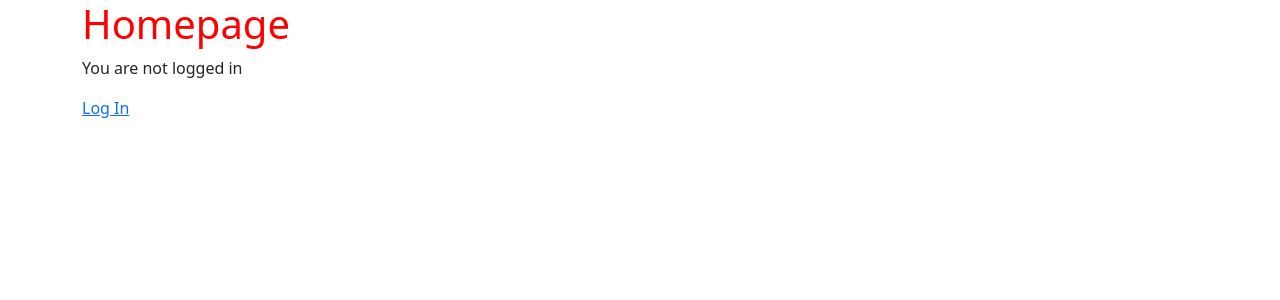
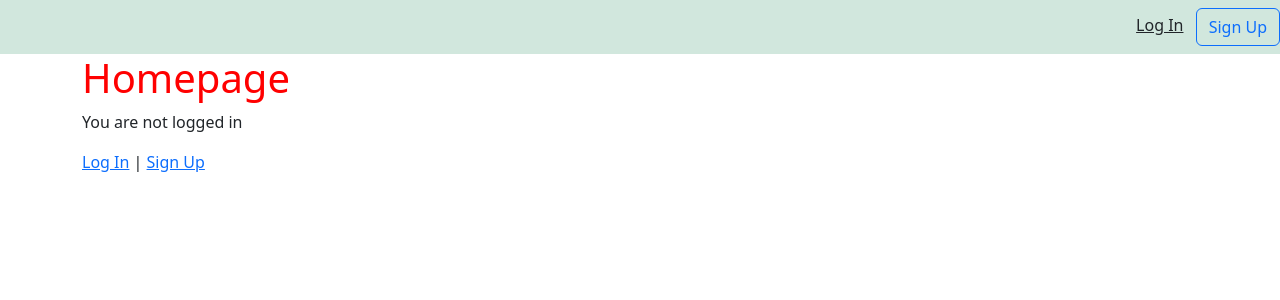
Before and after one commit to mi1acl/django-base-app, a Django app: page / in a window 1280 px wide. Shown: the top 300 px of the page. Run offline with Django 4.2, Linux system fonts and the light colour scheme; parts of the project's set-up code (start-up, migrations or seed data) failed here and were passed over.

Commit message:
modified login and signup templates location to suite allauth

```diff
--- a/config/settings.py
+++ b/config/settings.py
@@ -162,3 +162,4 @@ AUTHENTICATION_BACKENDS = (
 )
 EMAIL_BACKEND = 'django.core.mail.backends.console.EmailBackend'
 ACCOUNT_LOGOUT_REDIRECT = 'home'
+ACCOUNT_SESSION_REMEMBER = True
--- a/config/urls.py
+++ b/config/urls.py
@@ -26,5 +26,4 @@ urlpatterns = [
 
     # Local Apps
     path('', include('pages.urls')),
-    path('accounts/', include('accounts.urls'))
 ]
--- a/templates/_base.html
+++ b/templates/_base.html
@@ -9,6 +9,16 @@
     <title>{%block title%} {% endblock title%}</title>
   </head>
   <body>
+    <nav class="navbar navbar-expand-lg bg-success-subtle">
+      <div class="ms-auto">
+      {% if user.is_authenticated %}
+        <a class="p-2 text-dark" href="{% url 'account_logout' %}">Log Out</a>
+      {% else %}
+        <a class="p-2 text-dark" href="{% url 'account_login' %}">Log In</a>
+        <a class="btn btn-outline-primary" href="{% url 'account_signup'%}">Sign Up</a>
+      {% endif %}
+      </div>
+    </nav>
     <div class="container">
 
         {% block content %}
--- a/templates/home.html
+++ b/templates/home.html
@@ -8,9 +8,10 @@
 
     {% if user.is_authenticated %}
         Hi {{user.email}}
-        <a href="{% url "logout" %}">Log Out</a>
+        <a href="{% url "account_logout" %}">Log Out</a>
     {% else %}
         <p>You are not logged in</p>
-        <a href="{% url "login" %}">Log In</a>
+        <p><a href="{% url "account_login" %}">Log In</a> |
+        <a href="{% url "account_signup" %}">Sign Up</a></p>
     {% endif %}
 {% endblock content %}
```
Also changed, not shown: templates/account/login.html (renamed from templates/registration/login.html), templates/account/signup.html (renamed from templates/registration/signup.html).
